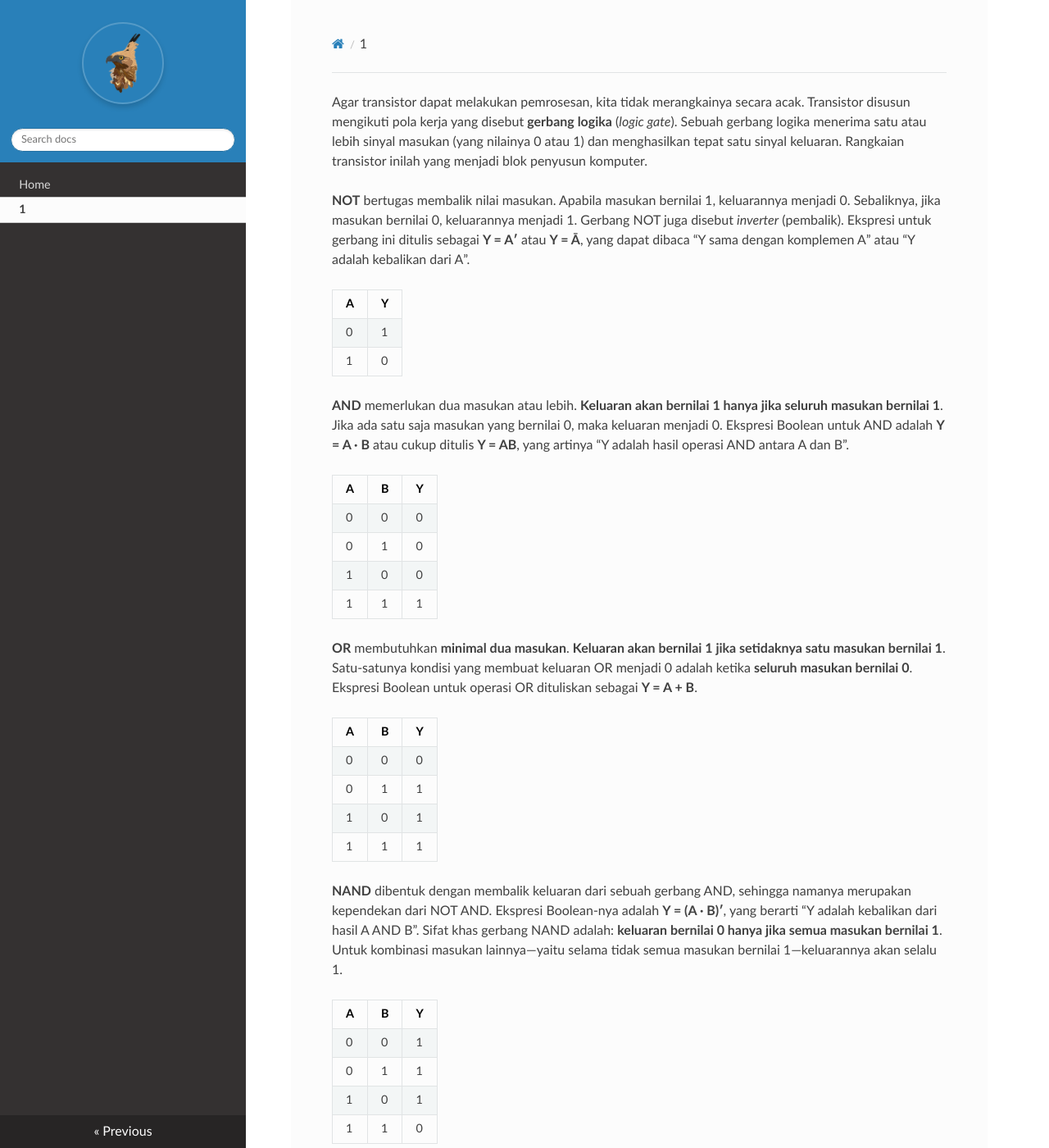
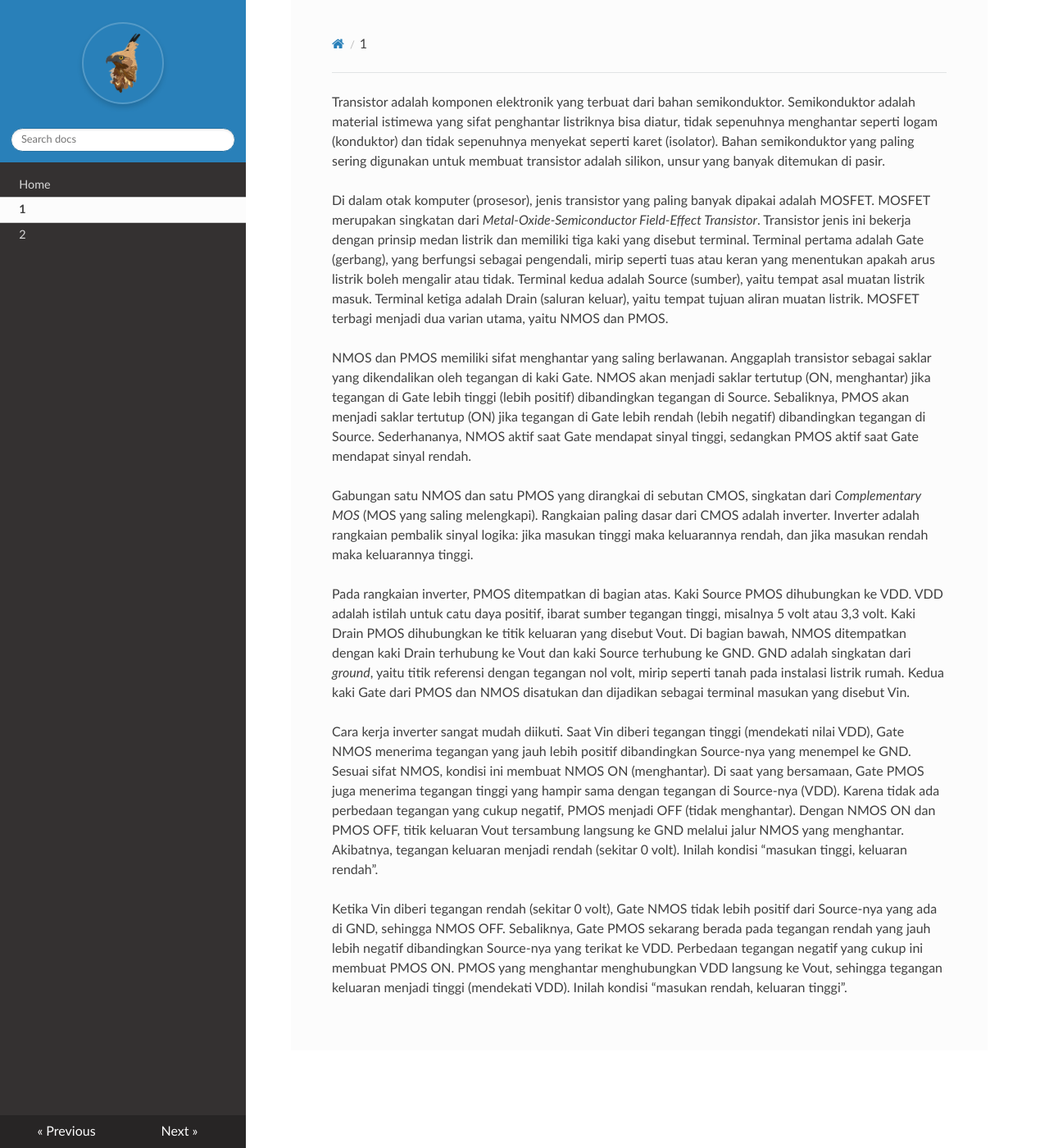
Before and after one commit to wildanfq/bikantara, an MkDocs documentation site: the page built from docs/1.md, in a window 1280 px wide and 1400 px high. Shown: the whole window at 82% size. Built offline with MkDocs 1.6.1, drawn with Linux system fonts in a browser that asks for light colours; nearby versions of some CDN libraries.

Commit message:
create docs transistor

```diff
--- a/docs/1.md
+++ b/docs/1.md
@@ -1,35 +1,13 @@
-Agar transistor dapat melakukan pemrosesan, kita tidak merangkainya secara acak. Transistor disusun mengikuti pola kerja yang disebut **gerbang logika** (*logic gate*). Sebuah gerbang logika menerima satu atau lebih sinyal masukan (yang nilainya 0 atau 1) dan menghasilkan tepat satu sinyal keluaran. Rangkaian transistor inilah yang menjadi blok penyusun komputer.
+Transistor adalah komponen elektronik yang terbuat dari bahan semikonduktor. Semikonduktor adalah material istimewa yang sifat penghantar listriknya bisa diatur, tidak sepenuhnya menghantar seperti logam (konduktor) dan tidak sepenuhnya menyekat seperti karet (isolator). Bahan semikonduktor yang paling sering digunakan untuk membuat transistor adalah silikon, unsur yang banyak ditemukan di pasir.
 
-**NOT** bertugas membalik nilai masukan. Apabila masukan bernilai 1, keluarannya menjadi 0. Sebaliknya, jika masukan bernilai 0, keluarannya menjadi 1. Gerbang NOT juga disebut *inverter* (pembalik). Ekspresi untuk gerbang ini ditulis sebagai **Y = A′** atau **Y = Ā**, yang dapat dibaca “Y sama dengan komplemen A” atau “Y adalah kebalikan dari A”.
+Di dalam otak komputer (prosesor), jenis transistor yang paling banyak dipakai adalah MOSFET. MOSFET merupakan singkatan dari *Metal-Oxide-Semiconductor Field-Effect Transistor*. Transistor jenis ini bekerja dengan prinsip medan listrik dan memiliki tiga kaki yang disebut terminal. Terminal pertama adalah Gate (gerbang), yang berfungsi sebagai pengendali, mirip seperti tuas atau keran yang menentukan apakah arus listrik boleh mengalir atau tidak. Terminal kedua adalah Source (sumber), yaitu tempat asal muatan listrik masuk. Terminal ketiga adalah Drain (saluran keluar), yaitu tempat tujuan aliran muatan listrik. MOSFET terbagi menjadi dua varian utama, yaitu NMOS dan PMOS.
 
-| A | Y |
-|---|------------|
-| 0 |     1      |
-| 1 |     0      |
+NMOS dan PMOS memiliki sifat menghantar yang saling berlawanan. Anggaplah transistor sebagai saklar yang dikendalikan oleh tegangan di kaki Gate. NMOS akan menjadi saklar tertutup (ON, menghantar) jika tegangan di Gate lebih tinggi (lebih positif) dibandingkan tegangan di Source. Sebaliknya, PMOS akan menjadi saklar tertutup (ON) jika tegangan di Gate lebih rendah (lebih negatif) dibandingkan tegangan di Source. Sederhananya, NMOS aktif saat Gate mendapat sinyal tinggi, sedangkan PMOS aktif saat Gate mendapat sinyal rendah.
 
-**AND** memerlukan dua masukan atau lebih. **Keluaran akan bernilai 1 hanya jika seluruh masukan bernilai 1**. Jika ada satu saja masukan yang bernilai 0, maka keluaran menjadi 0. Ekspresi Boolean untuk AND adalah **Y = A · B** atau cukup ditulis **Y = AB**, yang artinya “Y adalah hasil operasi AND antara A dan B”.
+Gabungan satu NMOS dan satu PMOS yang dirangkai di sebutan CMOS, singkatan dari *Complementary MOS* (MOS yang saling melengkapi). Rangkaian paling dasar dari CMOS adalah inverter. Inverter adalah rangkaian pembalik sinyal logika: jika masukan tinggi maka keluarannya rendah, dan jika masukan rendah maka keluarannya tinggi.
 
-| A | B | Y |
-|---|---|--------------|
-| 0 | 0 |       0      |
-| 0 | 1 |       0      |
-| 1 | 0 |       0      |
-| 1 | 1 |       1      |
+Pada rangkaian inverter, PMOS ditempatkan di bagian atas. Kaki Source PMOS dihubungkan ke VDD. VDD adalah istilah untuk catu daya positif, ibarat sumber tegangan tinggi, misalnya 5 volt atau 3,3 volt. Kaki Drain PMOS dihubungkan ke titik keluaran yang disebut Vout. Di bagian bawah, NMOS ditempatkan dengan kaki Drain terhubung ke Vout dan kaki Source terhubung ke GND. GND adalah singkatan dari *ground*, yaitu titik referensi dengan tegangan nol volt, mirip seperti tanah pada instalasi listrik rumah. Kedua kaki Gate dari PMOS dan NMOS disatukan dan dijadikan sebagai terminal masukan yang disebut Vin.
 
-**OR** membutuhkan **minimal dua masukan**. **Keluaran akan bernilai 1 jika setidaknya satu masukan bernilai 1**. Satu-satunya kondisi yang membuat keluaran OR menjadi 0 adalah ketika **seluruh masukan bernilai 0**. Ekspresi Boolean untuk operasi OR dituliskan sebagai **Y = A + B**.
+Cara kerja inverter sangat mudah diikuti. Saat Vin diberi tegangan tinggi (mendekati nilai VDD), Gate NMOS menerima tegangan yang jauh lebih positif dibandingkan Source-nya yang menempel ke GND. Sesuai sifat NMOS, kondisi ini membuat NMOS ON (menghantar). Di saat yang bersamaan, Gate PMOS juga menerima tegangan tinggi yang hampir sama dengan tegangan di Source-nya (VDD). Karena tidak ada perbedaan tegangan yang cukup negatif, PMOS menjadi OFF (tidak menghantar). Dengan NMOS ON dan PMOS OFF, titik keluaran Vout tersambung langsung ke GND melalui jalur NMOS yang menghantar. Akibatnya, tegangan keluaran menjadi rendah (sekitar 0 volt). Inilah kondisi “masukan tinggi, keluaran rendah”.
 
-| A | B | Y |
-|---|---|-------------|
-| 0 | 0 |       0     |
-| 0 | 1 |       1     |
-| 1 | 0 |       1     |
-| 1 | 1 |       1     |
-
-**NAND** dibentuk dengan membalik keluaran dari sebuah gerbang AND, sehingga namanya merupakan kependekan dari NOT AND. Ekspresi Boolean-nya adalah **Y = (A · B)′**, yang berarti “Y adalah kebalikan dari hasil A AND B”. Sifat khas gerbang NAND adalah: **keluaran bernilai 0 hanya jika semua masukan bernilai 1**. Untuk kombinasi masukan lainnya—yaitu selama tidak semua masukan bernilai 1—keluarannya akan selalu 1.
-
-| A | B | Y |
-|---|---|---------------|
-| 0 | 0 |       1       |
-| 0 | 1 |       1       |
-| 1 | 0 |       1       |
-| 1 | 1 |       0       |
+Ketika Vin diberi tegangan rendah (sekitar 0 volt), Gate NMOS tidak lebih positif dari Source-nya yang ada di GND, sehingga NMOS OFF. Sebaliknya, Gate PMOS sekarang berada pada tegangan rendah yang jauh lebih negatif dibandingkan Source-nya yang terikat ke VDD. Perbedaan tegangan negatif yang cukup ini membuat PMOS ON. PMOS yang menghantar menghubungkan VDD langsung ke Vout, sehingga tegangan keluaran menjadi tinggi (mendekati VDD). Inilah kondisi “masukan rendah, keluaran tinggi”.
--- a/mkdocs.yml
+++ b/mkdocs.yml
@@ -7,7 +7,3 @@ theme:
 
 extra_css:
   - css/custom.css
-
-nav:
-  - index.md
-  - 1.md
```
Also changed, not shown: docs/2.md (added, +35 -0 lines).
